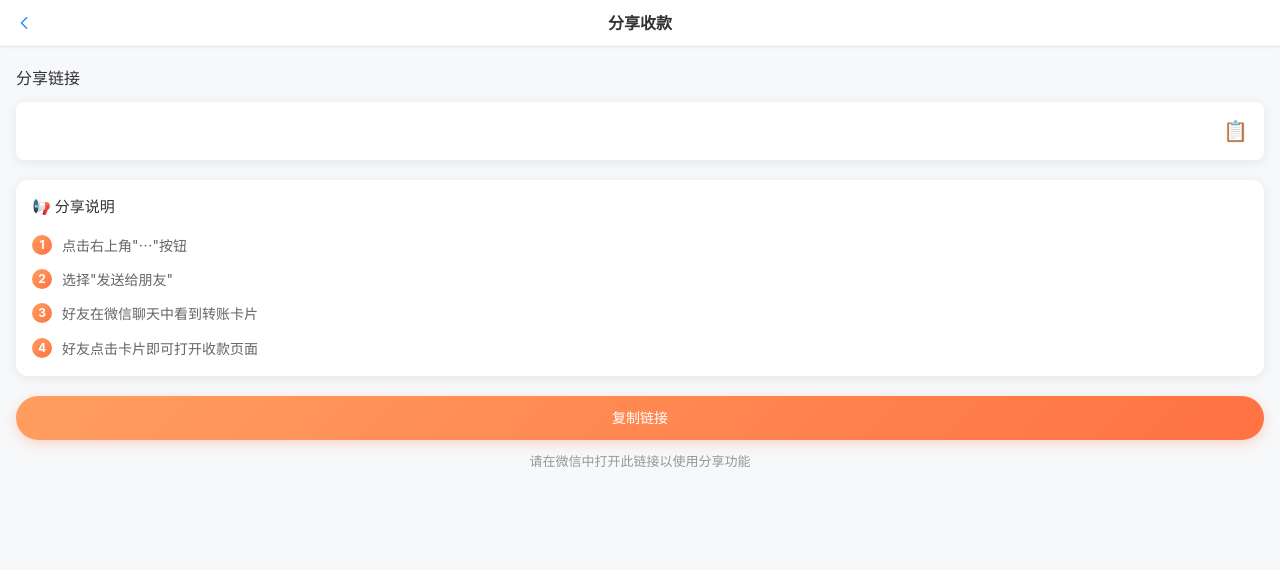
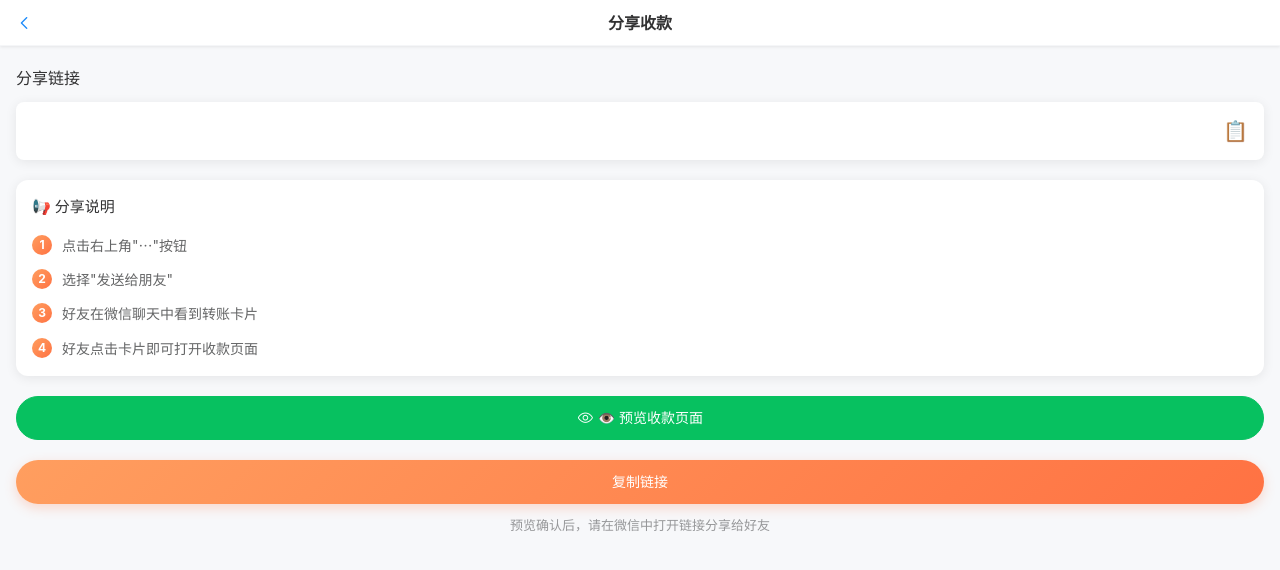
Before and after one commit to urizenk/moocpay, a Vue app in the folder frontend/: page /share/1 in a window 1280 px wide. Shown: the top 570 px of the page. Built offline with nearby package versions, Linux system fonts and the light colour scheme; no server answers.

Commit message:
feat: add preview button in SharePage to view receive page before sharing

```diff
--- a/frontend/src/pages/SharePage.vue
+++ b/frontend/src/pages/SharePage.vue
@@ -60,11 +60,25 @@
         </div>
       </div>
 
+      <!-- 预览模拟页面按钮 -->
+      <div class="action-section">
+        <van-button
+          type="success"
+          block
+          round
+          icon="eye-o"
+          @click="previewReceivePage"
+          class="preview-button"
+        >
+          👁️ 预览收款页面
+        </van-button>
+      </div>
+
       <!-- 快捷分享按钮（仅微信环境） -->
       <div class="action-section" v-if="isWechat">
         <div class="wechat-notice">
           <div class="notice-icon">💡</div>
-          <div class="notice-text">请点击右上角"⋯"选择"发送给朋友"进行分享</div>
+          <div class="notice-text">预览确认无误后，点击右上角"⋯"选择"发送给朋友"进行分享</div>
         </div>
       </div>
 
@@ -79,7 +93,7 @@
         >
           复制链接
         </van-button>
-        <div class="non-wechat-tip">请在微信中打开此链接以使用分享功能</div>
+        <div class="non-wechat-tip">预览确认后，请在微信中打开链接分享给好友</div>
       </div>
     </div>
   </div>
```
